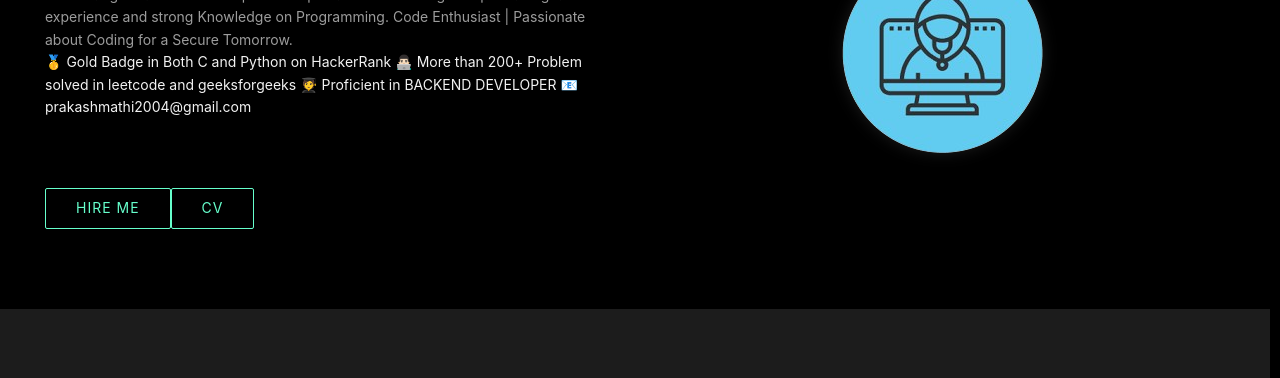
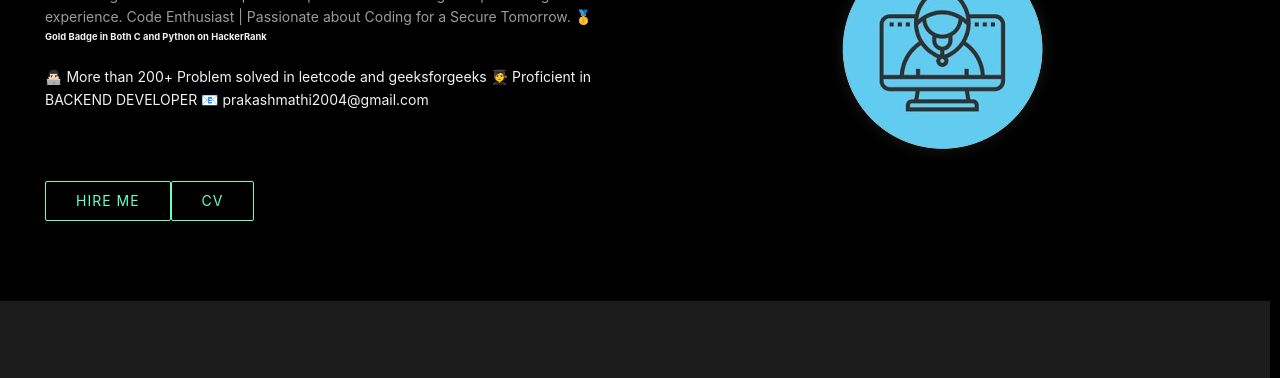
Before and after one commit to Prakashmathi15/portfolio, a plain HTML site: page index.html in a window 1280 px wide. Shown: the part 257-635 px from the top of the page. Drawn offline with nearby package versions, Linux system fonts and the light colour scheme.

Commit message:
Update index.html

```diff
--- a/index.html
+++ b/index.html
@@ -147,15 +147,16 @@
 						<div>
 							<p class="intro">
 								A self-taught Backend Developer who
-								specializes in building exceptional digital experience and strong Knowledge on Programming.
+								specializes in building exceptional digital experience.
 								Code Enthusiast | Passionate about Coding for a Secure Tomorrow.
 
-				                                 <p>
-								🥇 Gold Badge in Both C and Python  on HackerRank
+
+
+								🥇 <h6>Gold Badge in Both C and Python  on HackerRank  </h6><br>
                                                                 👨🏻‍💻 More than 200+ Problem solved in leetcode and geeksforgeeks
                                                                 🧑‍🎓 Proficient in BACKEND DEVELOPER
                                                                 📧 prakashmathi2004@gmail.com
-								 </p>
+
 							</p>
 
 							<div class="hero-btn-container">
```
